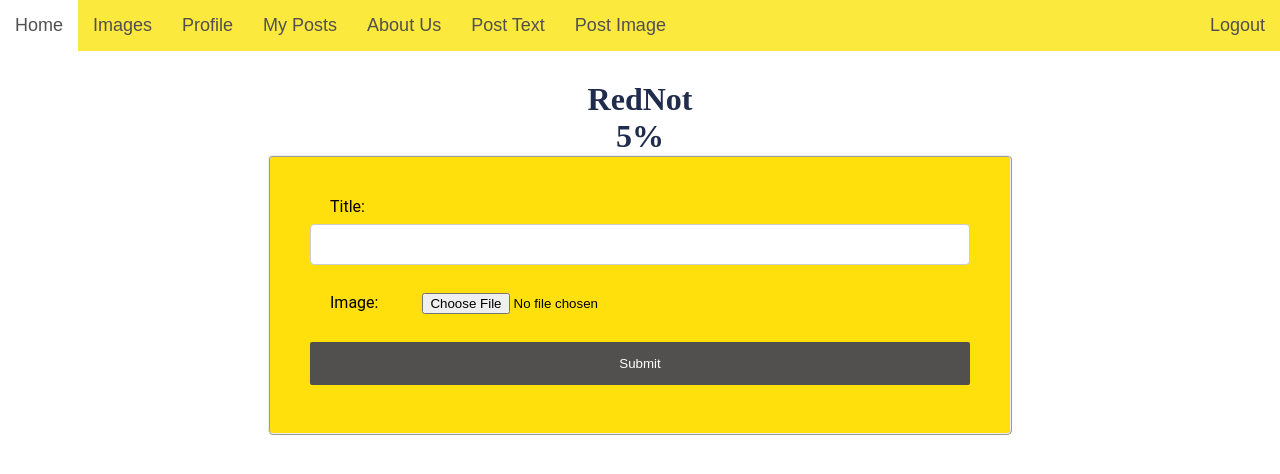
After one commit to ilias511/Website, a Django app: page /post-image/ in a window 1280 px wide. The commit adds this page. Shown: the top 474 px of the page. Run offline with Django 4.2, Linux system fonts and the light colour scheme; the visitor is signed in with stand-in values (Sample User, id 1).

Commit message:
more changes

```diff
--- a/sites/forms.py
+++ b/sites/forms.py
@@ -3,13 +3,13 @@ from django.contrib.auth.forms import UserCreationForm
 from django.core.validators import MinLengthValidator, MinValueValidator
 from django.forms import CharField, DateField, ModelForm, IntegerField
 
-from sites.models import AppUsername, Post
+from sites.models import AppUsername, Post, Images
 
 UserModel = get_user_model()
 
 
 class UserRegistrationForm(UserCreationForm):
-    username = CharField(max_length=20,validators=[MinLengthValidator(3)])
+    username = CharField(max_length=20, validators=[MinLengthValidator(3)])
     age = IntegerField(validators=[MinValueValidator(1)])
 
     class Meta:
@@ -44,3 +44,9 @@ class PostsForm(ModelForm):
     class Meta:
         model = Post
         fields = ('title', 'details', 'category')
+
+
+class ImageForm(ModelForm):
+    class Meta:
+        model = Images
+        fields = ('title', 'image')
--- a/sites/models.py
+++ b/sites/models.py
@@ -11,6 +11,7 @@ POST_CHOICES = [
     ("Politics", "Politics"),
     ("Article", "Article"),
     ("Fun Fact", "Fun Fact"),
+    ("International News","International News"),
     ("Joke", "Joke"),
     ("Crypto", "Crypto"),
     ("Gaming", "Gaming"),
@@ -46,7 +47,12 @@ class AppUsername(models.Model):
 
 # POSTS MODEL
 class Post(models.Model):
-    title = models.CharField(max_length=50, )
+    title = models.CharField(max_length=20, )
     details = models.TextField()
     category = models.CharField(max_length=100, choices=POST_CHOICES)
     user = models.ForeignKey(AppUser, on_delete=models.CASCADE)
+
+class Images(models.Model):
+    title = models.CharField(max_length=20)
+    image = models.ImageField()
+    user = models.ForeignKey(AppUser,on_delete=models.CASCADE)
--- a/sites/urls.py
+++ b/sites/urls.py
@@ -3,16 +3,17 @@ from django.contrib.auth.decorators import login_required
 from django.urls import path
 
 from sites.views import home, Posts, MakePost, AboutUs, UserRegistrationView, LogoutView, UserLoginView, \
-    EditPosts, UserProfile
+    EditPosts, UserProfile, PostImage
 
 urlpatterns = [
     path('', home, name='home'),
     path('post/', Posts.as_view(), name='posting'),
     path('make-post/', MakePost.as_view(), name='post-make'),
+    path('post-image/', PostImage.as_view(), name='post-image'),
     path('about-us/', AboutUs.as_view(), name='about us'),
     path('register/', UserRegistrationView.as_view(), name='register'),
     path('login/', UserLoginView.as_view(), name='log in'),
     path('logout/', LogoutView.as_view(), name='logout'),
-    path('profile/',UserProfile.as_view(),name = 'profile'),
+    path('profile/', UserProfile.as_view(), name='profile'),
     path('edit/<int:pk>/', EditPosts.as_view(), name='edit post')
 ]
--- a/sites/views.py
+++ b/sites/views.py
@@ -4,7 +4,7 @@ from django.shortcuts import render
 from django.urls import reverse_lazy
 from django.views import generic as view
 
-from sites.forms import UserRegistrationForm, PostsForm
+from sites.forms import UserRegistrationForm, PostsForm, ImageForm
 from sites.models import Post,AppUser,AppUsername
 
 
@@ -69,6 +69,16 @@ class MakePost(LoginRequiredMixin, view.CreateView):
         form.instance.user = self.request.user
         return super().form_valid(form)
 
+class PostImage(LoginRequiredMixin,view.CreateView):
+    login_url = '/login'
+    template_name = 'post-image.html'
+    form_class = ImageForm
+    success_url = reverse_lazy('home')
+
+    def form_valid(self, form):
+        form.instance.user = self.request.user
+        return super().form_valid(form)
+
 
 class AboutUs(view.TemplateView):
     template_name = 'about_us.html'
--- a/templates/base/base.html
+++ b/templates/base/base.html
@@ -10,16 +10,20 @@
 <div class="toggle-nav-sidebar">
     <ul>
         <li class="info"><a class="home" href="{% url 'home' %}">Home</a></li>
+        <li class="info"><a class="home" href="">Images</a></li>
         <li class="info"><a class="prof" href="{% url 'profile' %}">Profile</a></li>
-        <li class="info"><a class="post" href="{% url 'posting' %}">Posts</a></li>
+        <li class="info"><a class="post" href="{% url 'posting' %}">My Posts</a></li>
         <li class="info"><a class="about" href="{% url 'about us' %}"> About Us</a></li>
-        <li class="info"><a class="about" href="{% url 'post-make' %}">Post Make</a></li>
+        <li class="info"><a class="about" href="{% url 'post-make' %}">Post Text</a></li>
+        <li class="info"><a class="about" href="{% url 'post-image' %}">Post Image</a></li>
+
         {% if user.is_authenticated %}
+            <li class="account"><a class="log-out" href="{% url 'logout' %}"> Logout</a></li>
 
-        <li class="account"><a class="log-out" href="{% url 'logout' %}"> Logout</a></li>
         {% else %}
-        <li class="account"><a class="reg" href="{% url 'register' %}">Register</a></li>
-        <li class="account"><a class="log" href="{% url 'log in' %}">Login</a></li>
+            <li class="account"><a class="reg" href="{% url 'register' %}">Register</a></li>
+            <li class="account"><a class="log" href="{% url 'log in' %}">Login</a></li>
+
         {% endif %}
 
     </ul>
--- a/templates/home.html
+++ b/templates/home.html
@@ -18,6 +18,7 @@
                     </button>
                 </form>
             </div>
+
             {% if post %}
 
                 <div class="all-posts">
--- /dev/null
+++ b/templates/images.html
@@ -0,0 +1,5 @@
+{% extends 'base/base.html' %}
+{% block base %}
+
+
+{% endblock%}
--- /dev/null
+++ b/templates/post-image.html
@@ -0,0 +1,17 @@
+{% extends 'base/base.html' %}
+{% block base %}
+<div>
+    <h1 class="title">RedNot</h1>
+    <h1 class="percent">5%</h1>
+</div>
+<body>
+<fieldset class="user-post">
+    <form method="post" action="{% url "post-image" %}">
+        {{ form }}
+        {% csrf_token %}
+        <input class="button-post" type="submit" value="Submit">
+    </form>
+</fieldset>
+
+</body>
+{% endblock %}
--- a/templates/static/css/style.css
+++ b/templates/static/css/style.css
@@ -605,3 +605,23 @@ a.button-post:hover {
     }
 
 }
+.id_image{
+    display: block;
+  position: relative;
+  width: 200px;
+  height: 50px;
+  border-radius: 25px;
+  background: linear-gradient(40deg, #ff6ec4, #7873f5);
+  box-shadow: 0 4px 7px rgba(0, 0, 0, 0.4);
+  display: flex;
+  align-items: center;
+  justify-content: center;
+  color: #fff;
+  font-weight: bold;
+  cursor: pointer;
+  transition: transform .2s ease-out;
+}
+input[type=file]{
+    width: 50%;
+    color: #020202;
+}
```
Also changed, not shown: sites/migrations/0001_initial.py (added), sites/migrations/0002_alter_post_category.py (added), sites/migrations/0003_alter_post_title_images.py (added).
